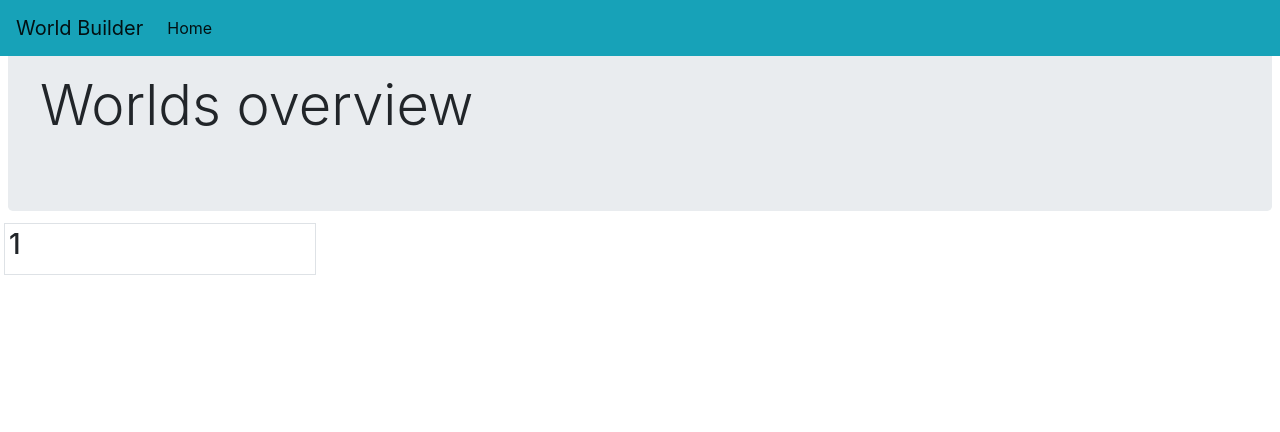
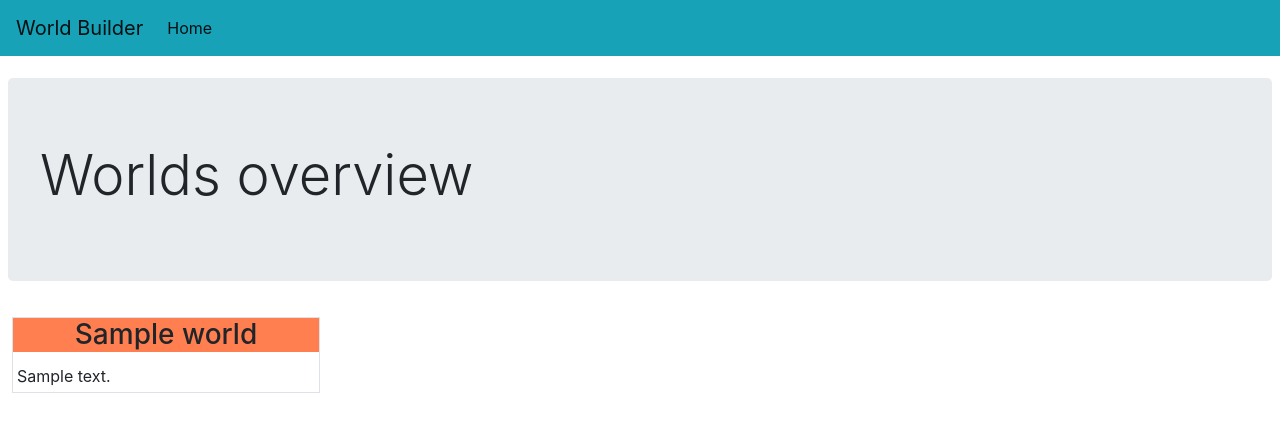
Before and after one commit to VRiveland/world-builder, a Flask app: page / in a window 1280 px wide. Shown: the top 432 px of the page. Run offline with Flask 2, Linux system fonts and the light colour scheme; tables that the repository leaves empty hold one stand-in row (values such as "Sample post"); some libraries are stand-ins or nearby versions.

Commit message:
World list on index

```diff
--- a/app/static/style.css
+++ b/app/static/style.css
@@ -0,0 +1,8 @@
+body {
+    padding-top: 70px
+}
+
+.title {
+    background-color: coral;
+    text-align: center;
+}
--- a/app/templates/base.html
+++ b/app/templates/base.html
@@ -6,7 +6,7 @@
 
     <!-- Bootstrap CSS -->
     <link rel="stylesheet" href="https://stackpath.bootstrapcdn.com/bootstrap/4.4.1/css/bootstrap.min.css" integrity="sha384-Vkoo8x4CGsO3+Hhxv8T/Q5PaXtkKtu6ug5TOeNV6gBiFeWPGFN9MuhOf23Q9Ifjh" crossorigin="anonymous">
-    <!-- remove this and use the style css file instead if more is needed -->
+    <!-- stylesheet -->
     <link rel= "stylesheet" type= "text/css" href= "{{ url_for('static',filename='style.css') }}">
 
     <title>{{title}} - World Builder</title>
@@ -31,10 +31,10 @@
             </ul>
         </div>
     </nav>
-
+    <div class="p-2">
     {% block content %}
     {% endblock %}
-
+    </div>
     <!-- JavaScript -->
     <script src="https://code.jquery.com/jquery-3.3.1.slim.min.js" integrity="sha384-q8i/X+965DzO0rT7abK41JStQIAqVgRVzpbzo5smXKp4YfRvH+8abtTE1Pi6jizo" crossorigin="anonymous"></script>
     <!-- <script src="{{ url_for('static', filename='script.js')}}"></script> -->
--- a/app/templates/index.html
+++ b/app/templates/index.html
@@ -1,7 +1,7 @@
 {% extends "base.html" %}
 {% import "bootstrap/wtf.html" as wtf %}
 {% block content %}
-<div class="jumbotron m-2">
+<div class="jumbotron">
     <h1 class="display-4">
         Worlds overview
     </h1>
@@ -10,9 +10,12 @@
     <div class="row">
         {% for world in worlds %}
             <div class="col-sm-12 col-md-6 col-lg-3 p-md-1">
-                <div class="border p-md-1">
+                <div class="border">
                     <!--TODO: add world info-->
-                    <h3>{{ world[0] }}</h3>
+                    <h3 class="title">{{ world[1] }}</h3>
+                    <div class="p-md-1">
+                        {{ world[2] }}
+                    </div>
                 </div>
             </div>
         {% endfor %}
--- a/database.sql
+++ b/database.sql
@@ -2,7 +2,8 @@ CREATE DATABASE IF NOT EXISTS mydtb;
 USE mydtb;
 CREATE TABLE IF NOT EXISTS Worlds (
     world_id INT UNSIGNED NOT NULL AUTO_INCREMENT PRIMARY KEY,
-    title VARCHAR(32)
+    title VARCHAR(32),
+    descr TEXT
 );
 
 CREATE TABLE IF NOT EXISTS Countries (
```
